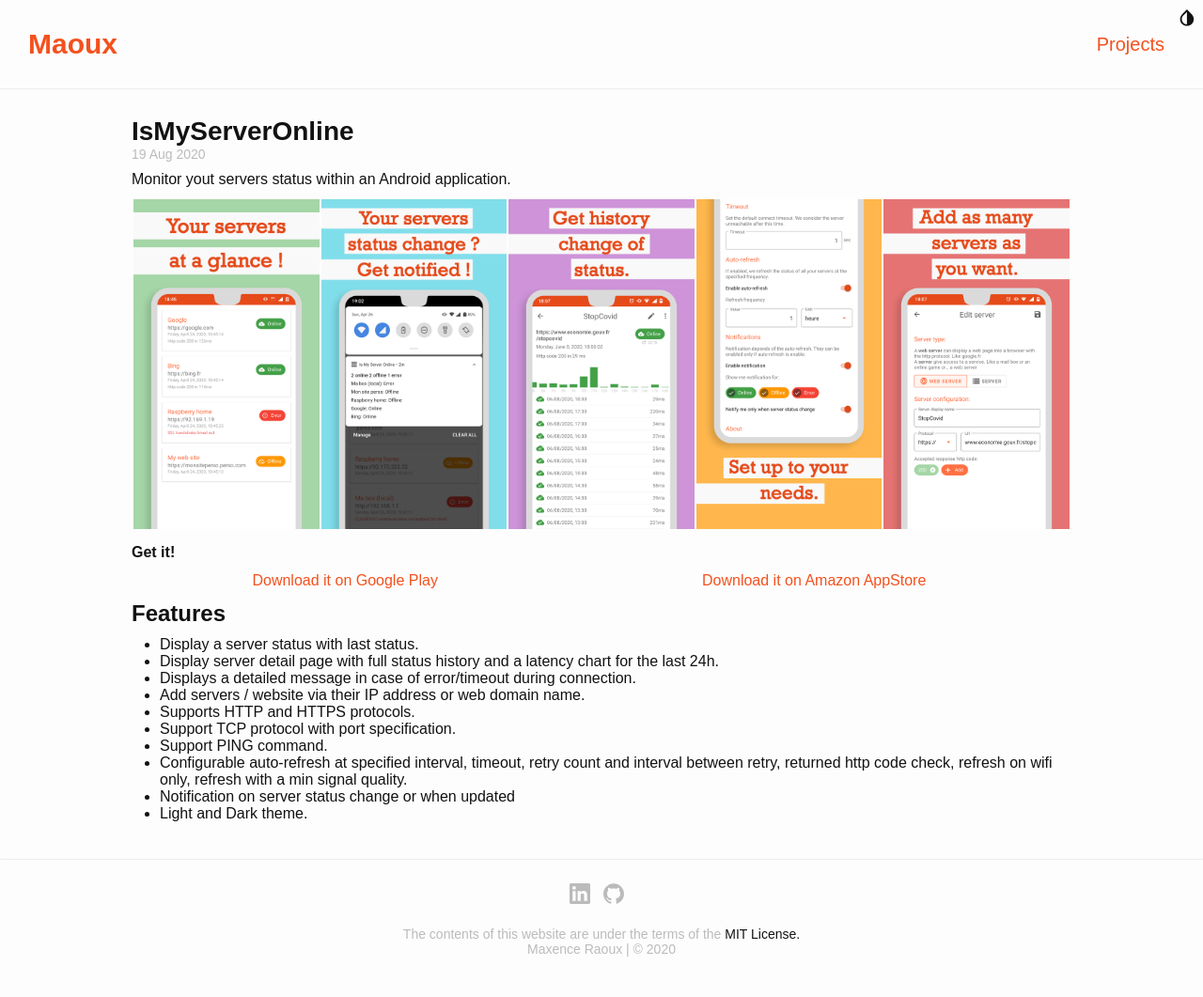
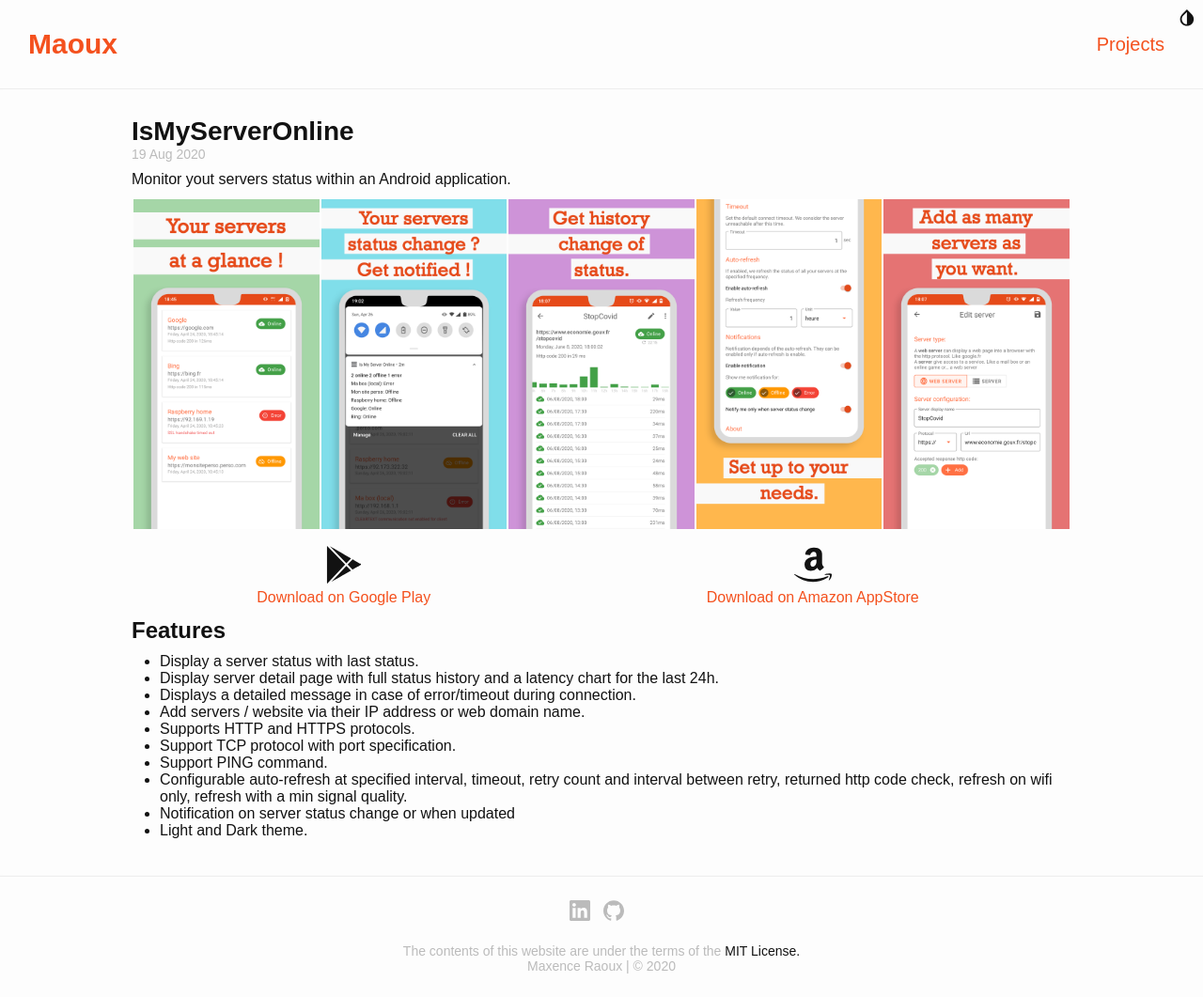
Before and after one commit to Maouxi/maouxi.github.io, a Jekyll site: the page built from collections/_projects/ismyserveronline.md, in a window 1280 px wide. Shown: the whole page at 94% size. Built offline with Jekyll 4.4.1, drawn with Linux system fonts in a browser that asks for light colours.

```diff
--- a/_sass/md.scss
+++ b/_sass/md.scss
@@ -100,4 +100,18 @@ b {
 
 td {
     text-align: center;
+    vertical-align: middle;
 }
+
+.icon {
+    width: 20px;
+    height: 20px;
+    fill: $text-primary-color;
+    &.big {
+        width: 40px;
+        height: 40px;
+    }
+    &.primary {
+        fill: $primary-color;
+    }
+}
--- a/collections/_projects/ismyserveronline.md
+++ b/collections/_projects/ismyserveronline.md
@@ -9,9 +9,12 @@ Monitor yout servers status within an Android application.
 
 | ![IsMyServerOnline - Home]({{page.img_url}}screenshot1.png) | ![IsMyServerOnline - Notifications]({{page.img_url}}screenshot2.png) | ![IsMyServerOnline - Server details]({{page.img_url}}screenshot3.png) | ![IsMyServerOnline - Settings]({{page.img_url}}screenshot4.png) | ![IsMyServerOnline - Server configuration]({{page.img_url}}screenshot5.png)
 
-__Get it!__
 
-| [Download it on Google Play](https://play.google.com/store/apps/details?id=com.maoux.ismyserveronline) | [Download it on Amazon AppStore](https://www.amazon.fr/My-Server-Online-Monitorez-serveurs/dp/B088193K9W/ref=sr_1_1?__mk_fr_FR=%C3%85M%C3%85%C5%BD%C3%95%C3%91&dchild=1&keywords=ismyserveronline&qid=1597831390&s=mobile-apps&sr=1-1) |
+ {::nomarkdown}{% assign googleplay-icon = site.data.icons | where_exp: "i", "i.tag == 'googleplay'" | first %}{:/}
+ {::nomarkdown}{% assign amazon-icon = site.data.icons | where_exp: "i", "i.tag == 'amazon'" | first %}{:/}
+
+| {::nomarkdown}<svg  role="img" viewBox="0 0 24 24" class="icon big">{{googleplay-icon.svg}}</svg>{:/} | {::nomarkdown}<svg role="img" viewBox="0 0 24 24" class="icon big">{{amazon-icon.svg}}</svg>{:/} |
+| [Download on Google Play](https://play.google.com/store/apps/details?id=com.maoux.ismyserveronline){:target="_blank"} | [Download on Amazon AppStore](https://www.amazon.fr/My-Server-Online-Monitorez-serveurs/dp/B088193K9W/ref=sr_1_1?__mk_fr_FR=%C3%85M%C3%85%C5%BD%C3%95%C3%91&dchild=1&keywords=ismyserveronline&qid=1597831390&s=mobile-apps&sr=1-1){:target="_blank"} |
 
 ## Features
 
```
Also changed, not shown: _data/icons.yml (+6 -0 lines).
